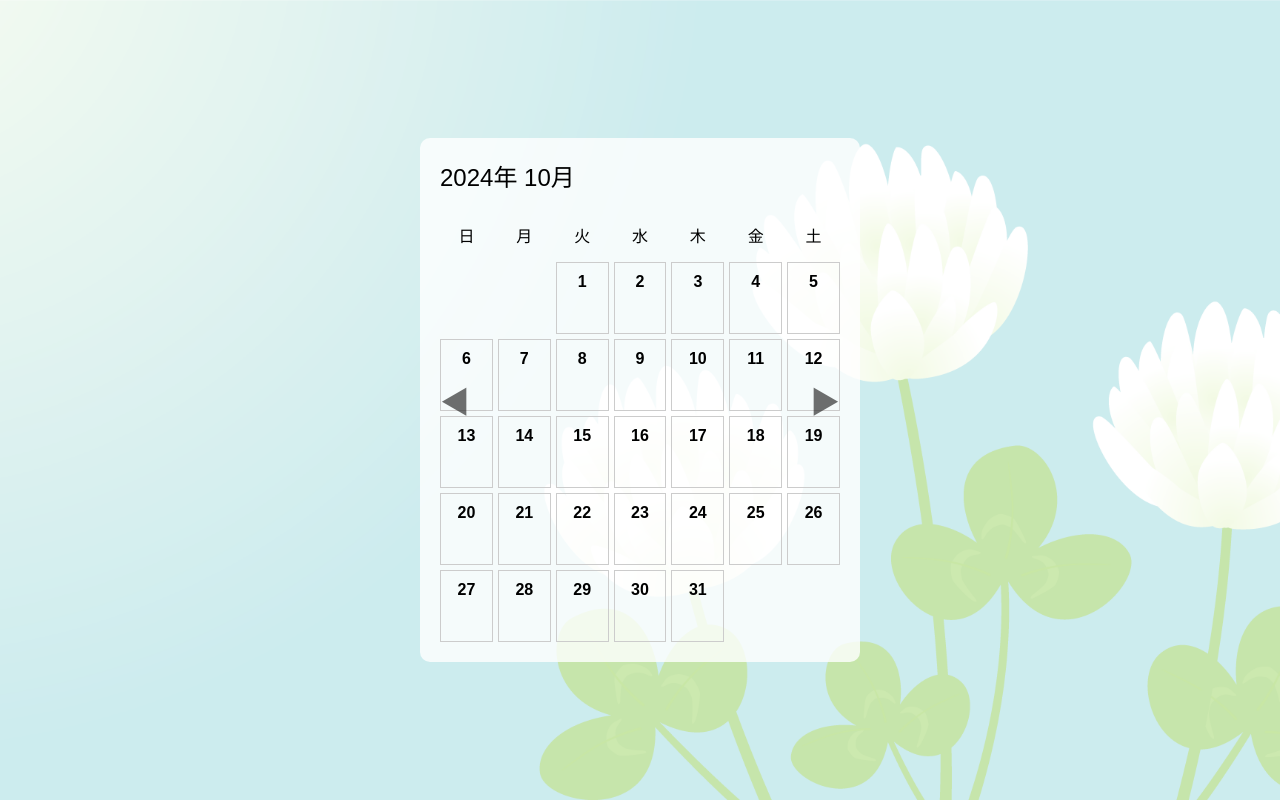
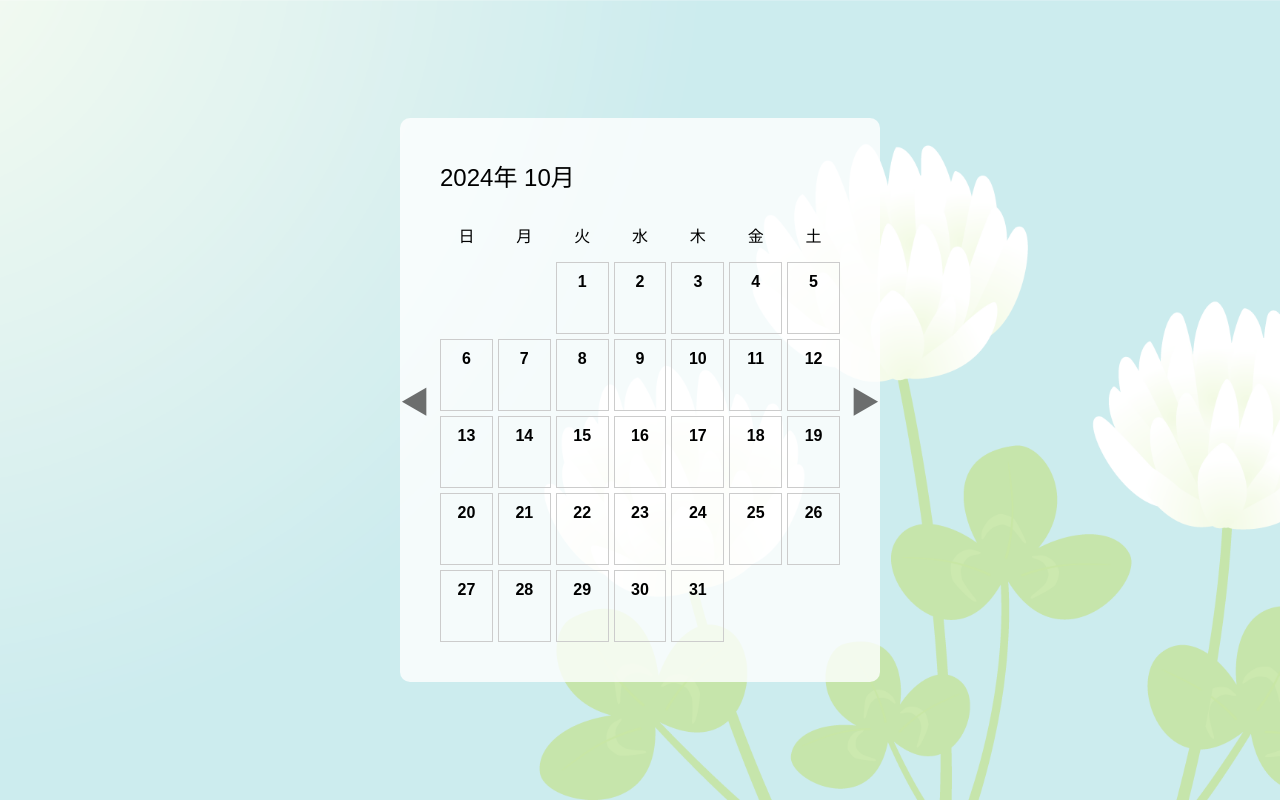
Before and after one commit to 1GiTHuB9/LifeGuard, a PHP site: page /kao.html in a window 1280 px wide. Run offline with PHP 8.4, Linux system fonts and the light colour scheme.

Commit message:
Update kao.css

```diff
--- a/css/kao.css
+++ b/css/kao.css
@@ -41,7 +41,7 @@ body, html {
 /* カレンダーを囲むコンテナのスタイル */
 .calendar-container {
     background: rgba(255, 255, 255, 0.8); /* 半透明の白色背景 */
-    padding: 20px;
+    padding: 40px;
     border-radius: 10px; /* 角を丸くする */
     z-index: 1; /* 背景画像より前に表示 */
     position: absolute;
@@ -154,7 +154,7 @@ body, html {
 #prev-month {
     position: absolute;
     top: 50%; /* カレンダーの中央に配置 */
-    left: 10px; /* 左端に配置 */
+    left: -10px; /* 左端に配置 */
     transform: translateY(-50%); /* 縦方向の中央に合わせる */
     z-index: 100;
     padding: 10px; /* 十分なクリック範囲を確保 */
@@ -163,10 +163,11 @@ body, html {
 #next-month {
     position: absolute;
     top: 50%; /* カレンダーの中央に配置 */
-    right: 10px; /* 右端に配置 */
+    right: -10px; /* 右端に配置 */
     transform: translateY(-50%); /* 縦方向の中央に合わせる */
     z-index: 100;
     padding: 10px; /* 十分なクリック範囲を確保 */
+}
 
 .month-nav-btn:hover {
     opacity: 1;
```
